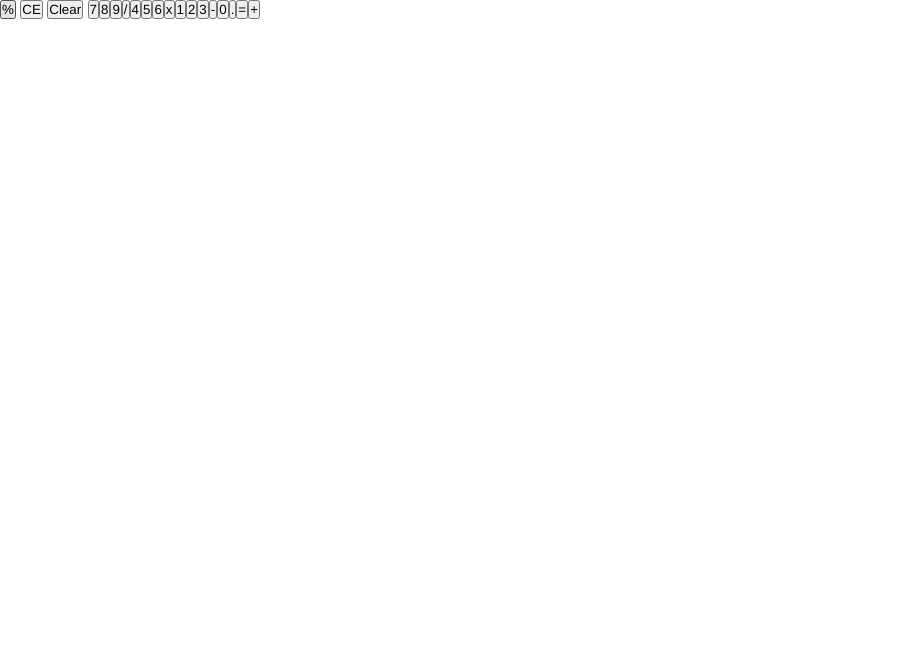
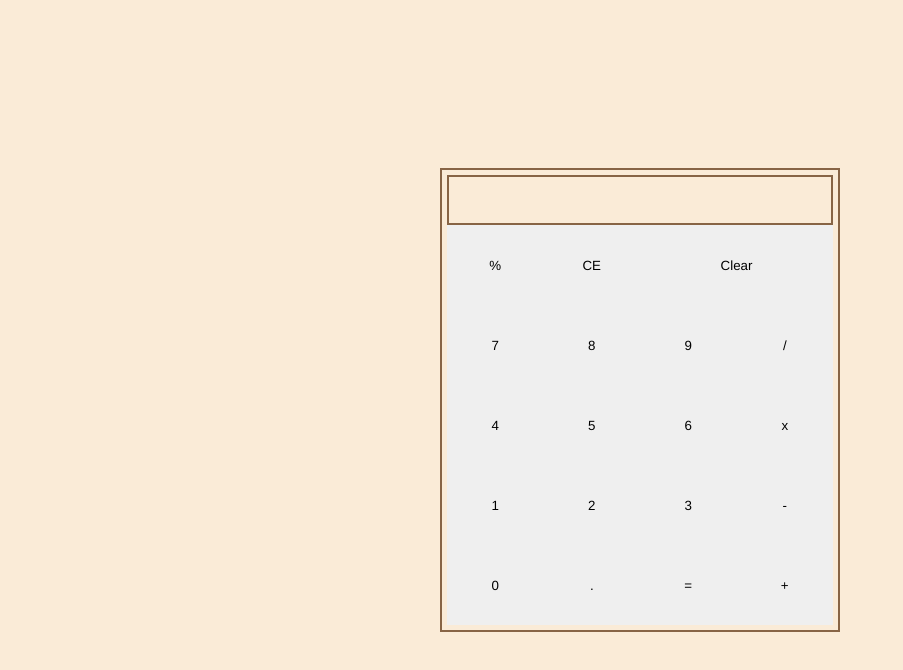
Before and after one commit to RPE8/odin-calculator, a website: page index.html in a window 1280 px wide. Shown: the whole page, without its empty margins (0-903 px from the left). Drawn offline with Linux system fonts and the light colour scheme.

Commit message:
Create initial calculator layout using grid and flexbox

```diff
--- a/style.css
+++ b/style.css
@@ -1,3 +1,6 @@
+:root {
+}
+
 *,
 *::after,
 *::before {
@@ -10,4 +13,43 @@
 
 body {
   height: 100vh;
+  background-color: antiquewhite;
 }
+
+main {
+  width: 400px;
+  position: absolute;
+  top: 50%;
+  left: 50%;
+  transform: translate(-50%, -50%);
+}
+
+#calculator {
+  box-sizing: border-box;
+  display: flex;
+  flex-direction: column;
+  border: #876445 2px solid;
+  padding: 5px;
+}
+
+#display {
+  height: 50px;
+  border: #876445 2px solid;
+}
+
+#buttons {
+  display: grid;
+  grid-template-columns: repeat(4, minmax(60px, 1fr));
+  grid-template-rows: repeat(5, minmax(60px, 80px));
+}
+
+.button {
+  margin: 0;
+  border: 0;
+  display: block;
+  /* min-width: var(--button-width); */
+}
+
+.button.clear {
+  grid-column: span 2;
+}
```
